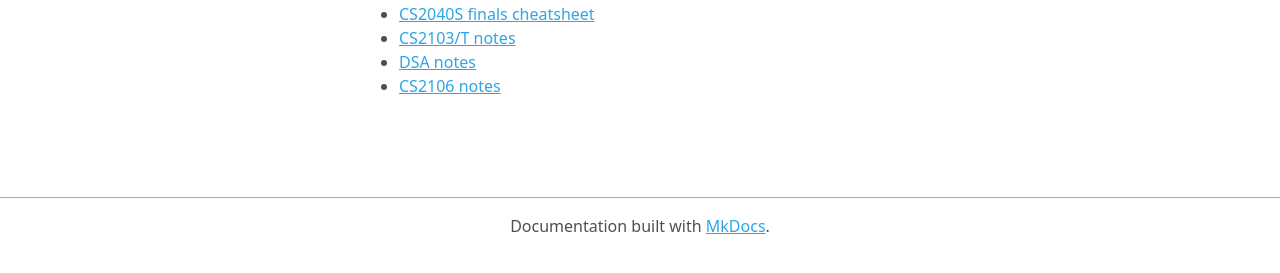
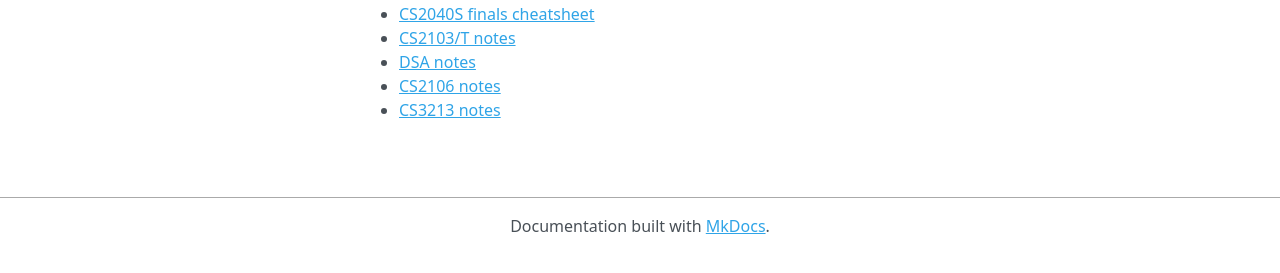
Before and after one commit to ruishanteo/cheatsheets, an MkDocs documentation site: the page built from notes/index.md, in a window 1280 px wide. Shown: the part 309-582 px from the top of the page. Built offline with MkDocs 1.6.1, drawn with Linux system fonts in a browser that asks for light colours; nearby versions of some CDN libraries.

Commit message:
Add link

```diff
--- a/notes/index.md
+++ b/notes/index.md
@@ -13,3 +13,4 @@ Links:
 -   [CS2103/T notes](https://ruishanteo.github.io/cheatsheets/cs2103t/cs2103t-notes/)
 -   [DSA notes](https://ruishanteo.github.io/cheatsheets/dsa-notes/dsa-notes/)
 -   [CS2106 notes](https://ruishanteo.github.io/cheatsheets/cs2106/cs2106-notes/)
+-   [CS3213 notes](https://ruishanteo.github.io/cheatsheets/cs3213/cs3213-notes/)
```
